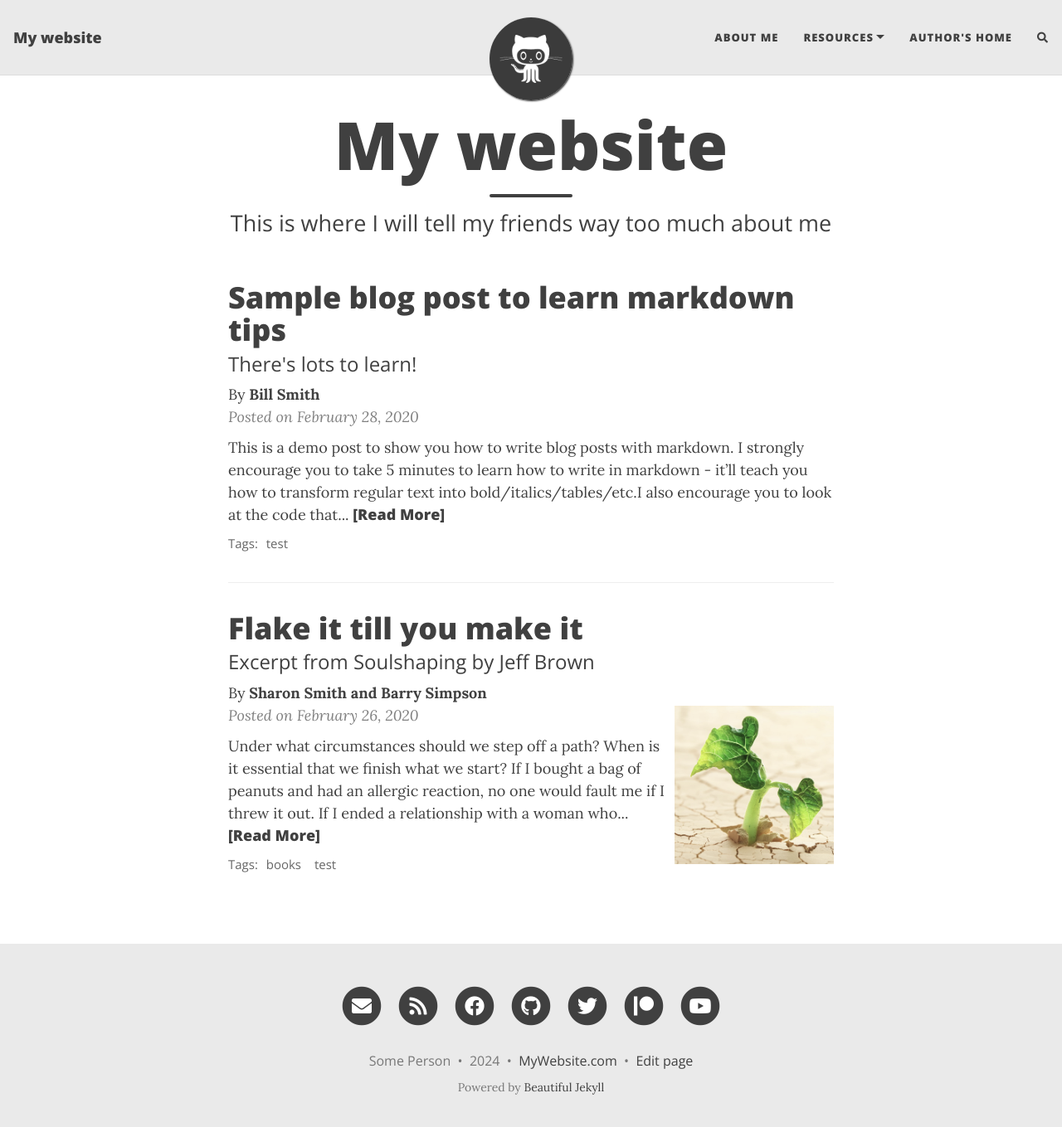
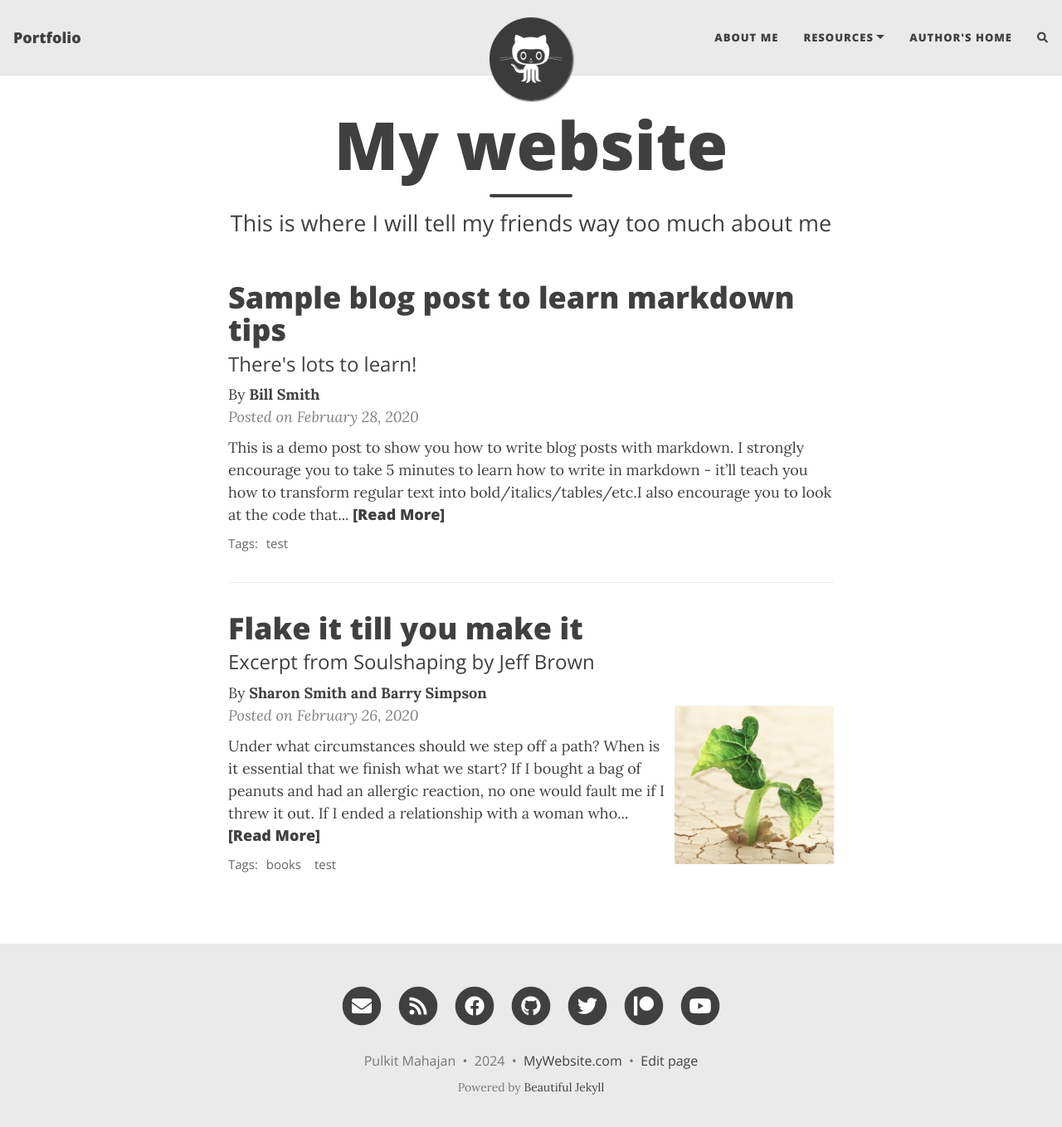
Before and after one commit to Pulkit-m/pulkit-m.github.io, a Jekyll site: the page built from index.html, in a window 1280 px wide and 1372 px high. Shown: the top 1359 px of the window at 83% size. Built offline with Jekyll 4.4.1, drawn with Linux system fonts in a browser that asks for light colours; nearby versions of some CDN libraries; the list of posts is cut into pages by our own code; comment, search, counter and statistics services are not loaded.

Commit message:
working check

```diff
--- a/_config.yml
+++ b/_config.yml
@@ -10,10 +10,10 @@
 ############################
 
 # Name of website
-title: My website
+title: Portfolio
 
 # Your name to show in the footer
-author: Some Person
+author: Pulkit Mahajan
 
 ###############################################
 # --- List of links in the navigation bar --- #
@@ -50,16 +50,16 @@ round-avatar: true
 # You can change the order that they show up on the page by changing the order here.
 # Uncomment the links you want to show and add your information to each one.
 social-network-links:
-  email: "someone@example.com"
+  email: "pulkitmahajan0402@gmail.com"
   rss: true  # remove this line if you don't want to show an RSS link at the bottom
   facebook: deanattali
-  github: daattali
+  github: pulkit-m
   twitter: daattali
   patreon: DeanAttali
   youtube: "@daattali"
 #  medium: yourname
 #  reddit: yourname
-#  linkedin: daattali
+#  linkedin: Pulkit Mahajan
 #  xing: yourname
 #  stackoverflow: "3943160/daattali"
 #  snapchat: deanat78
```
